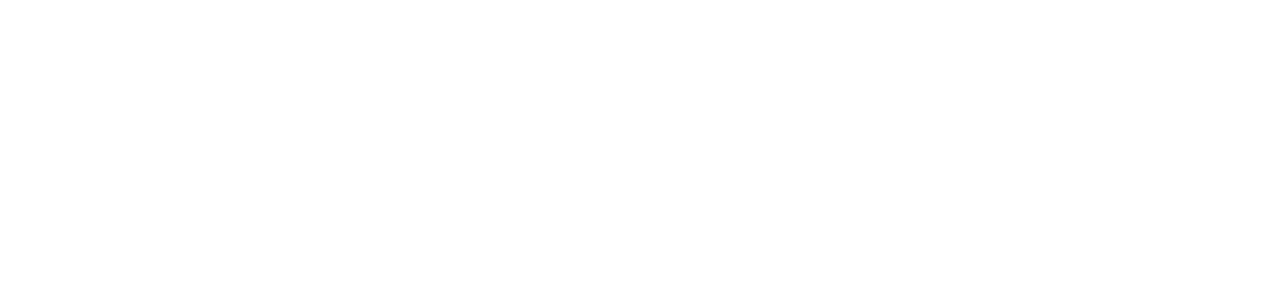
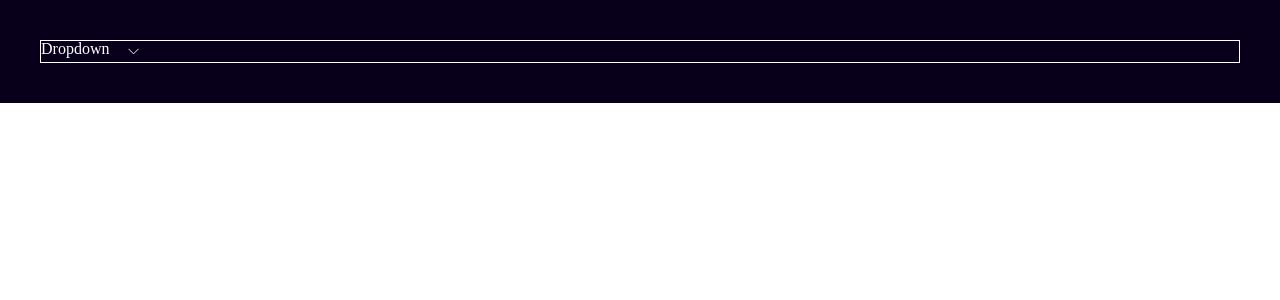
Before and after one commit to Zizzs/void-automation, a React (Create React App) app: page / in a window 1280 px wide. Shown: the top 300 px of the page. Built offline with nearby package versions, Linux system fonts and the light colour scheme.

Commit message:
Libraries added, New Components
Framer Motion, Classnames, and TailwindCSS added.

Dropdown component functionality added.

```diff
--- a/package.json
+++ b/package.json
@@ -10,6 +10,8 @@
     "@types/node": "^16.18.25",
     "@types/react": "^18.2.0",
     "@types/react-dom": "^18.2.1",
+    "classnames": "^2.3.2",
+    "framer-motion": "^10.12.4",
     "react": "^18.2.0",
     "react-dom": "^18.2.0",
     "react-scripts": "5.0.1",
@@ -40,5 +42,8 @@
       "last 1 firefox version",
       "last 1 safari version"
     ]
+  },
+  "devDependencies": {
+    "tailwindcss": "^3.3.2"
   }
 }
--- a/src/App.scss
+++ b/src/App.css
@@ -1,7 +1,6 @@
-/* http://meyerweb.com/eric/tools/css/reset/
-   v2.0 | 20110126
-   License: none (public domain)
-*/
+@tailwind base;
+@tailwind components;
+@tailwind utilities;
 
 html, body, div, span, applet, object, iframe,
 h1, h2, h3, h4, h5, h6, p, blockquote, pre,
@@ -23,7 +22,7 @@
 	font: inherit;
 	vertical-align: baseline;
 }
-/* HTML5 display-role reset for older browsers */
+
 article, aside, details, figcaption, figure,
 footer, header, hgroup, menu, nav, section {
 	display: block;
@@ -63,3 +62,7 @@
   box-sizing: border-box;
   font-size: 1.6rem;
 }
+
+.void-white {
+	color: white;
+}
--- a/src/App.tsx
+++ b/src/App.tsx
@@ -1,9 +1,10 @@
-import './App.scss';
+import "./App.css";
+import Game from "./pages/Game";
 
 function App() {
   return (
-    <div>
-
+    <div className="void-app">
+      <Game />
     </div>
   );
 }
--- /dev/null
+++ b/src/components/Dropdown/index.tsx
@@ -0,0 +1,72 @@
+import { ReactNode } from "react";
+import ChevronDown from "../Icons/chevron-down";
+import { motion } from "framer-motion";
+import "./styles.scss";
+
+interface DropDownProps {
+  header?: string;
+  children: ReactNode[];
+  isOpen?: boolean;
+  onClick?: () => void;
+}
+
+const chevronVariants = {
+  initial: {
+    rotate: "0deg",
+  },
+
+  animate: {
+    rotate: "180deg",
+  },
+};
+
+const childrenVariants = {
+  initial: {
+    y: "-2rem",
+    opacity: 0,
+    transition: {
+      ease: "easeInOut",
+      duration: 0.35,
+    },
+  },
+
+  animate: {
+    y: "0rem",
+    opacity: 1,
+    transition: {
+      ease: "easeInOut",
+      duration: 0.35,
+    },
+  },
+};
+
+const Dropdown = ({
+  header = "Default",
+  isOpen = false,
+  onClick,
+  children,
+}: DropDownProps) => {
+  return (
+    <div className="w-full">
+      <div className="w-full flex flex-1 place-content-between">
+        <p className={`void-dropdown-header`}>{header}</p>
+        <button onClick={onClick}>
+          <motion.div
+            animate={isOpen ? "animate" : "initial"}
+            variants={chevronVariants}
+          >
+            <ChevronDown className="void-white w-6 h-6" />
+          </motion.div>
+        </button>
+      </div>
+      <motion.div
+        variants={childrenVariants}
+        animate={isOpen ? "animate" : "initial"}
+      >
+        {isOpen && <div>{children}</div>}
+      </motion.div>
+    </div>
+  );
+};
+
+export default Dropdown;
--- /dev/null
+++ b/src/components/Dropdown/styles.scss
@@ -0,0 +1,4 @@
+.void-dropdown-header {
+    color: white;
+    padding-bottom: .5rem;
+}
--- /dev/null
+++ b/src/components/Icons/chevron-down/index.tsx
@@ -0,0 +1,24 @@
+import classNames from "classnames";
+
+interface ChevronDownProps {
+  className?: string;
+}
+
+const ChevronDown = ({ className }: ChevronDownProps) => (
+  <svg
+    xmlns="http://www.w3.org/2000/svg"
+    fill="none"
+    viewBox="0 0 24 24"
+    strokeWidth={1.5}
+    stroke="currentColor"
+    className={classNames(className)}
+  >
+    <path
+      strokeLinecap="round"
+      strokeLinejoin="round"
+      d="M19.5 8.25l-7.5 7.5-7.5-7.5"
+    />
+  </svg>
+);
+
+export default ChevronDown;
--- /dev/null
+++ b/src/pages/Game/index.tsx
@@ -0,0 +1,31 @@
+import Dropdown from "../../components/Dropdown";
+import { useState } from "react";
+import "./styles.scss";
+
+const Game = () => {
+  const [dropDownOpen, setDropDownOpen] = useState(false);
+
+  const handleDropDown = () => {
+    setDropDownOpen(!dropDownOpen);
+  };
+
+  return (
+    <div className="void-game-wrapper">
+      <div className="void-game-container">
+        <div className="w-[10rem]">
+          <Dropdown
+            onClick={handleDropDown}
+            isOpen={dropDownOpen}
+            header="Dropdown"
+          >
+            <p style={{ color: "white" }}>test1</p>
+            <p style={{ color: "white" }}>test2</p>
+            <p style={{ color: "white" }}>test3</p>
+          </Dropdown>
+        </div>
+      </div>
+    </div>
+  );
+};
+
+export default Game;
--- /dev/null
+++ b/src/pages/Game/styles.scss
@@ -0,0 +1,8 @@
+.void-game-wrapper {
+    background-color: hsla(259, 100%, 5%, 1);
+    padding: 4rem;
+}
+
+.void-game-container {
+    border: 1px solid white;
+}
--- /dev/null
+++ b/tailwind.config.js
@@ -0,0 +1,10 @@
+/** @type {import('tailwindcss').Config} */
+module.exports = {
+  content: [
+    "./src/**/*.{js,jsx,ts,tsx}",
+  ],
+  theme: {
+    extend: {},
+  },
+  plugins: [],
+}
```
Also changed, not shown: src/index.tsx (+4 -4 lines), 1 other file (tests, documents, lock files or other folders).
